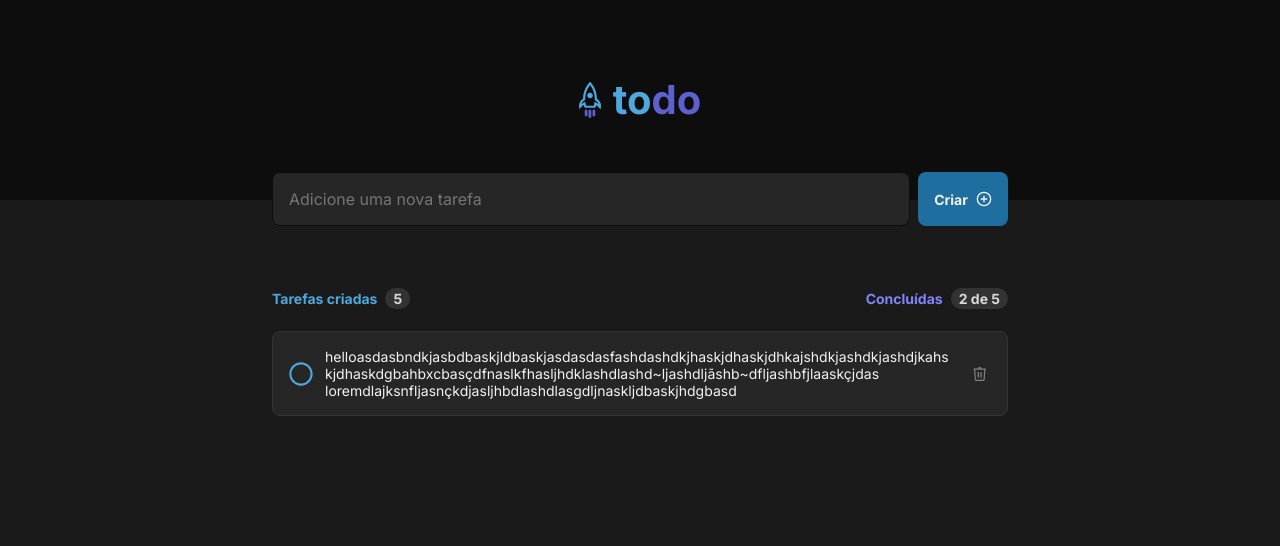
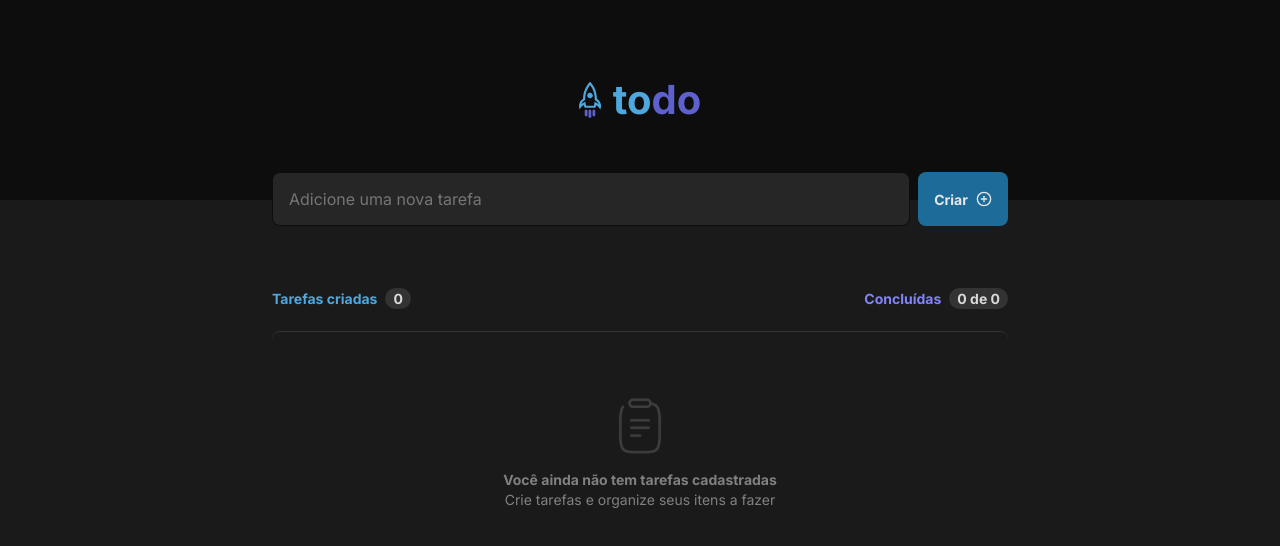
Before and after one commit to Lucas-Gonsalves/to-do_list, a React (Vite) app in the folder web/: page / in a window 1280 px wide. Shown: the top 546 px of the page. Built offline with nearby package versions, Linux system fonts and the light colour scheme.

Commit message:
updating structure to the home and inplemented logics

```diff
--- a/web/src/components/Button/index.tsx
+++ b/web/src/components/Button/index.tsx
@@ -6,11 +6,12 @@ interface ButtonProps {
   title: string;
   type: "button" | "submit" | "reset" | undefined;
   icon?: React.ComponentType | undefined;
+  isDisabled?: boolean;
   onClick?: () => void;
 };
 
 
-export function Button({ title, type, icon: Icon, onClick }: ButtonProps) {
+export function Button({ title, type, icon: Icon, isDisabled = false, onClick }: ButtonProps) {
   const handleClick = onClick || (() => {});
 
   return (
@@ -19,6 +20,7 @@ export function Button({ title, type, icon: Icon, onClick }: ButtonProps) {
       className={styles.button}
       type={type}
       onClick={() => handleClick()}
+      disabled={isDisabled}
     >
       {title}
 
--- a/web/src/components/Button/styles.module.css
+++ b/web/src/components/Button/styles.module.css
@@ -20,6 +20,11 @@
   cursor: pointer;
 }
 
+.button:disabled {
+  cursor: not-allowed;
+  filter: brightness(.96);
+}
+
 
 .button svg {
   width: var(--size-xm);
@@ -27,8 +32,7 @@
 }
 
 
-.button:hover, .button:focus{
-
+.button:hover:not(:disabled), .button:focus:not(:disabled){
   filter: brightness(1.04);
 }
 
--- a/web/src/components/ButtonCheck/index.tsx
+++ b/web/src/components/ButtonCheck/index.tsx
@@ -3,13 +3,13 @@ import styles from "./styles.module.css";
 
 interface ButtonCheckProps {
   isActive: boolean;
-  onChangeChack?: () => void;
+  handleCompleteList?: () => void;
 };
 
-export function ButtonCheck({ onChangeChack, isActive }: ButtonCheckProps) {
+export function ButtonCheck({ handleCompleteList, isActive }: ButtonCheckProps) {
 
-  function handleOnChangeChack() {
-    onChangeChack ? onChangeChack() : (() => {});
+  function callHandleCompleteList() {
+    handleCompleteList ? handleCompleteList() : (() => {});
     return;
   };
 
@@ -18,7 +18,7 @@ export function ButtonCheck({ onChangeChack, isActive }: ButtonCheckProps) {
     <button
       type="button"
       className={styles.buttonComplete}
-      onClick={() => {handleOnChangeChack()}}
+      onClick={() => {callHandleCompleteList()}}
     >
       {
           isActive &&
--- a/web/src/components/Todo/index.tsx
+++ b/web/src/components/Todo/index.tsx
@@ -2,30 +2,24 @@ import styles from "./styles.module.css";
 
 import { ButtonCheck } from "../ButtonCheck";
 
-import { useState } from "react";
 
 interface TodoProps {
   id: string;
   description: string;
+  isChecked: boolean
   onCompleteList: (id: string) => void;
   onDeleteList: (id: string) => void;
 }
 
-export function Todo({ id, description, onCompleteList, onDeleteList }: TodoProps) {
-  const [ isChecked, setIsChecked ] = useState<boolean>(false);
+export function Todo({ id, description, isChecked, onCompleteList, onDeleteList }: TodoProps) {
 
-  function callOnCompleteList(id: string){
+  function handleCompleteList() {
     onCompleteList(id);
     return;
   };
 
-  function callOnDeleteList(id: string){
+  function handleDeleteList(){
     onDeleteList(id);
-    return;
-  };
-
-  function onChangeChack() {
-    setIsChecked(prevState => prevState ? false : true);
     return;
   };
 
@@ -37,13 +31,12 @@ export function Todo({ id, description, onCompleteList, onDeleteList }: TodoProp
 
       <ButtonCheck
         isActive={isChecked}
-        onChangeChack={onChangeChack}
-
+        handleCompleteList={handleCompleteList}
       />
 
       <p id={isLineTrough}>{description}</p>
 
-      <button className={styles.buttonDelete} onClick={() => callOnDeleteList(id)}>
+      <button className={styles.buttonDelete} onClick={() => handleDeleteList()}>
         <div id={styles.imageTrash} />
       </button>
     </div>
--- a/web/src/components/Todo/styles.module.css
+++ b/web/src/components/Todo/styles.module.css
@@ -1,12 +1,12 @@
 .todo {
   width: 100%;
+
+  min-height: 7.2rem;
   max-height: 14.4rem;
 
   display: flex;
   align-items: center;
   justify-content: space-between;
-
-  text-align: justify;
 
   padding: 1.6rem;
   gap: 1.2rem;
@@ -20,12 +20,14 @@
   border-radius: 8px;
 }
 
-
 .todo p {
   min-width: 0;
-  max-width: 100%;
+  width: 100%;
 
   max-height: 7.2rem;
+
+  line-height: 140%;
+  text-align: justify;
 
   overflow-wrap: break-word;
   overflow-y: auto;
@@ -36,10 +38,6 @@
 #lineThrough {
   text-decoration: line-through;
   color: var(--gray-300)
-};
-
-#textNormal {
-  line-height: 140%;
 }
 
 
@@ -53,6 +51,7 @@
   cursor: pointer;
 }
 
+
 #imageTrash {
   width: 2rem;
   height: 2rem;
@@ -65,6 +64,7 @@
 
   transition: .3s;
 }
+
 
 #imageTrash:hover {
   transition: .3s;
--- a/web/src/pages/home.tsx
+++ b/web/src/pages/home.tsx
@@ -5,23 +5,127 @@ import { Input } from "../components/Input";
 import { Button } from "../components/Button";
 import { Todo } from "../components/Todo";
 
-
 import clipboard from "../assets/clipboard.svg";
 import { FiPlusCircle } from "react-icons/fi";
 
-import { useState } from "react";
+import { FormEvent, useState } from "react";
+
+interface List {
+  id: string;
+  description: string;
+  isChecked: boolean;
+};
 
 
 export function Home() {
 
+  const [ lists, setLists ] = useState<Array<List>>([]);
   const [ listDescription, setListDescription ] = useState<string>("");
 
+  const [ isDisable, setisDisable ] = useState<boolean>(true);
 
-  function onUpdateValueInput(value:string) {
+  function countLists() {
+
+    const checkedLengthIsTrue = lists.reduce((currentList, list) => {
+
+      if(list.isChecked) {
+        return currentList + 1
+
+      } else {
+        return currentList;
+      };
+    }, 0);
+
+    const listsLenght = lists.length;
+
+    return {
+      checkedLengthIsTrue,
+      listsLenght
+    };
+  };
+
+  function verifyListDescription(listDescription: string) {
+    const listDescriptionFormated = listDescription.replace(/\s/g, "")
+
+    if(listDescriptionFormated == "") {
+      setListDescription("");
+      return true;
+
+    } else {
+      return false;
+    };
+  };
+
+
+  function onUpdateValueInput(value: string) {
+    setisDisable(verifyListDescription(value));
     setListDescription(value);
     return;
   };
 
+  function createList(event: FormEvent) {
+    event.preventDefault()
+
+
+    if(verifyListDescription(listDescription)) {
+      return;
+    };
+
+    function createId() {
+      const id = `${Math.floor(Math.random() * 100000000) + 1}`
+
+      for (let i =0; i < lists.length; i++ ) {
+
+        if(lists[i].id === id) {
+          createId();
+        };
+      };
+
+      return id;
+    };
+
+    const newList: List= {
+      id: createId(),
+      isChecked: false,
+      description: listDescription
+    };
+
+    setLists(prevState => [...prevState, newList]);
+
+    onUpdateValueInput("")
+    return;
+  };
+
+  function onCompleteList(id: string) {
+
+    setLists(prevState => prevState.map(list => {
+
+      if (list.id === id) {
+        const { description, id } = list;
+
+        const listUpdated: List = {
+          id,
+          description,
+          isChecked: list.isChecked ? false : true
+        };
+
+        return listUpdated;
+      };
+
+      return list;
+    }));
+  };
+
+  function onDeleteList(id: string) {
+    setLists(prevState => prevState.filter(list => {
+      return list.id !== id;
+    }));
+
+
+  };
+
+
+  const { checkedLengthIsTrue, listsLenght } = countLists();
 
   return (
 
@@ -30,7 +134,7 @@ export function Home() {
 
       <main className={styles.content}>
 
-        <form className={styles.formToCreateList}>
+        <form className={styles.formToCreateList} onSubmit={(event) => {createList(event)}}>
           <Input
             value={listDescription}
             placeHolder="Adicione uma nova tarefa"
@@ -41,35 +145,41 @@ export function Home() {
             type="submit"
             title="Criar"
             icon={FiPlusCircle}
+            isDisabled={isDisable}
           />
         </form>
 
         <section className={styles.todoList}>
 
           <div className={styles.todoStatus}>
-              <p id={styles.blueTodoStatus} >Tarefas criadas<span>5</span></p>
-              <p id={styles.purpleTodoStatus} >Concluídas<span>2 de 5</span></p>
+              <p id={styles.blueTodoStatus} >Tarefas criadas<span>{listsLenght}</span></p>
+              <p id={styles.purpleTodoStatus} >Concluídas<span>{checkedLengthIsTrue} de {listsLenght}</span></p>
           </div>
 
           {
-            true &&
+            lists.length > 0 &&
 
             <ul className={styles.showTodoList}>
-
-              <li>
-                <Todo
-                  id="1"
-                  description="helloasdasbndkjasbdbaskjldbaskjasdasdasfashdashdkjhaskjdhaskjdhkajshdkjashdkjashdjkahskjdhaskdgbahbxcbasçdfnaslkfhasljhdklashdlashd~ljashdljãshb~dfljashbfjlaaskçjdas loremdlajksnfljasnçkdjasljhbdlashdlasgdljnaskljdbaskjhdgbasd"
-                  onCompleteList={() => {}}
-                  onDeleteList={() => {}}
-                />
-              </li>
-
+              {
+                lists && lists.map(list => {
+                  return (
+                    <li key={list.id}>
+                      <Todo
+                        id={list.id}
+                        description={list.description}
+                        isChecked={list.isChecked}
+                        onCompleteList={onCompleteList}
+                        onDeleteList={onDeleteList}
+                      />
+                    </li>
+                  );
+                })
+              }
             </ul>
           }
 
           {
-            false &&
+            lists.length <= 0 &&
 
             <div className={styles.emptyTodoList}>
               <img src={clipboard} />
@@ -79,7 +189,6 @@ export function Home() {
 
             </div>
           }
-
         </section>
       </main>
     </div>
--- a/web/src/pages/styles.module.css
+++ b/web/src/pages/styles.module.css
@@ -94,8 +94,11 @@
 
 .showTodoList {
   margin-top: 2.4rem;
+  list-style: none;
+}
 
-  list-style: none;
+.showTodoList li {
+  margin-bottom: 1.2rem;
 }
 
 @media (min-width: 425px) {
```
